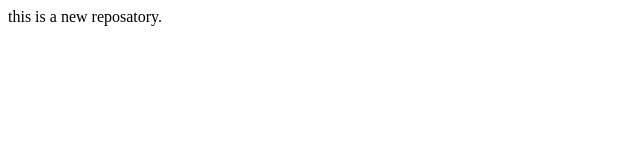
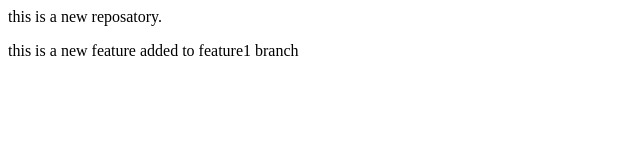
Before and after one commit to jaideepdevelops/new-repo, a plain HTML site: page index.html in a window 1280 px wide. Shown: the whole page, without its empty margins (0-640 px from the left). Drawn offline with Linux system fonts and the light colour scheme.

Commit message:
add new feature

```diff
--- a/index.html
+++ b/index.html
@@ -1 +1,2 @@
 <p>this is a new reposatory.</p>
+<p>this is a new feature added to feature1 branch</p>
```
